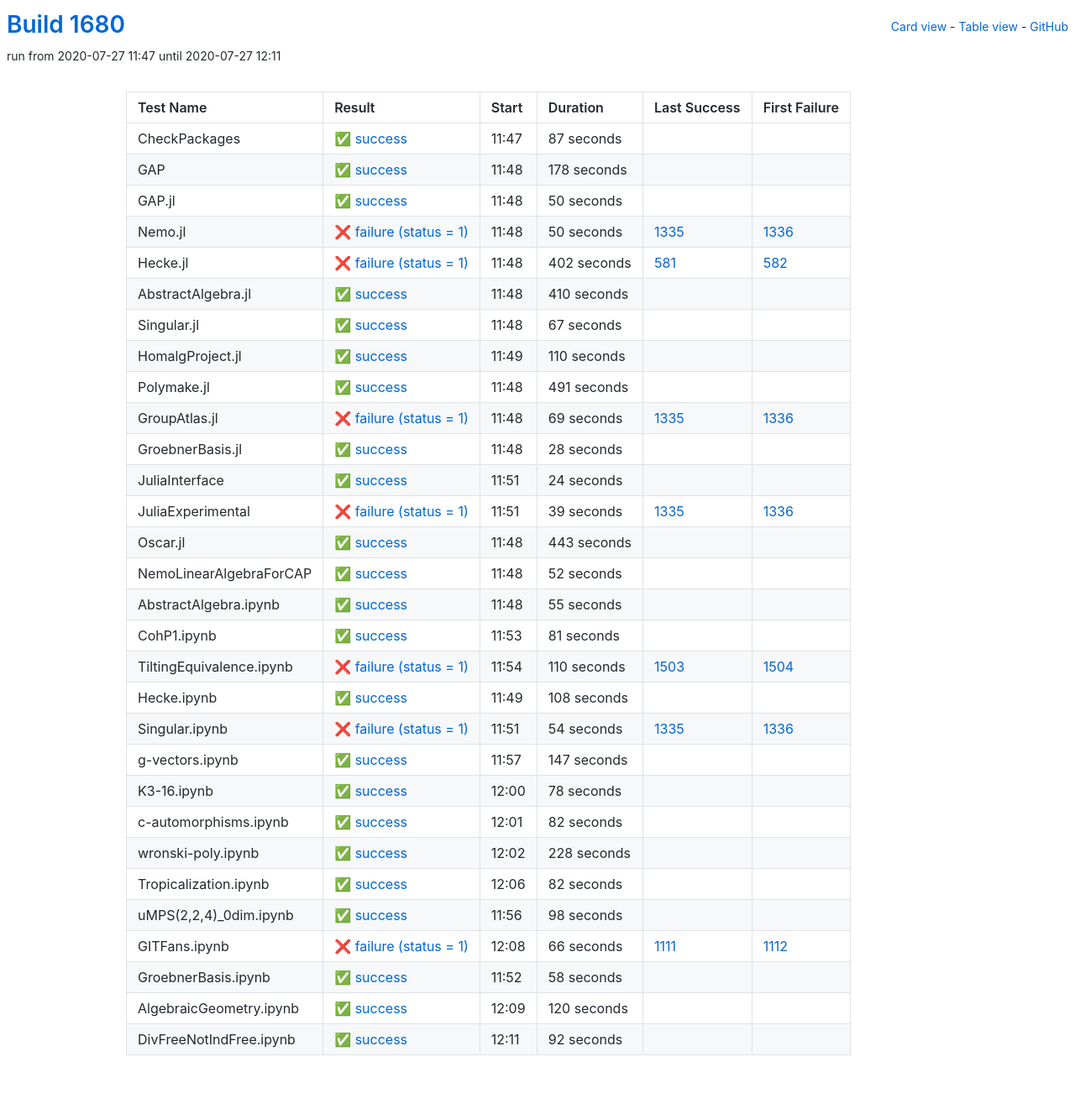
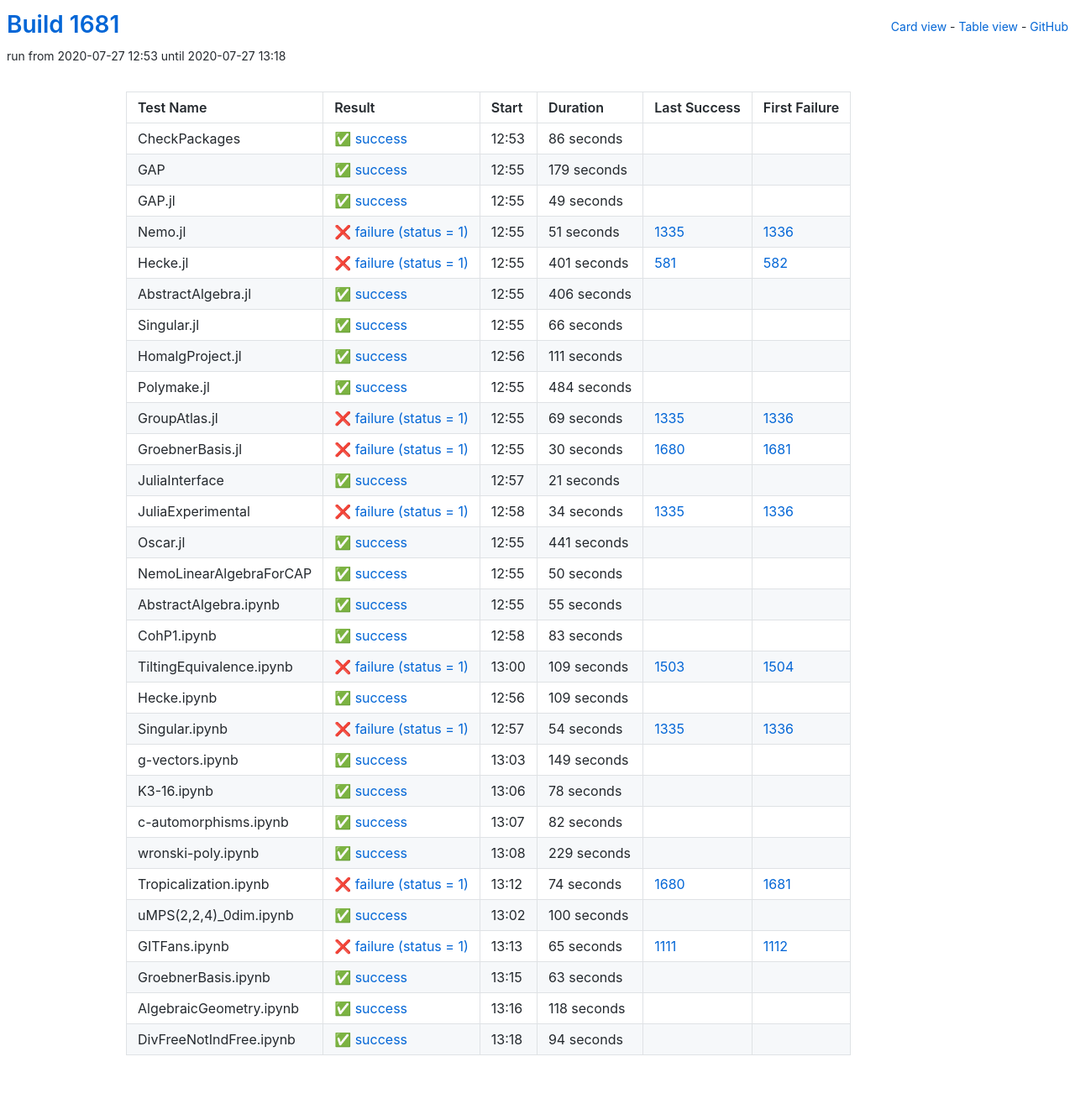
Before and after one commit to oscar-system/oscar-ci-status-1.4, a Jekyll site: the page built from table.html, in a window 1280 px wide. Shown: the whole page at 84% size. Built offline with Jekyll 4.4.1, drawn with Linux system fonts in a browser that asks for light colours.

Commit message:
Build #1681

```diff
--- a/_data/ci.yml
+++ b/_data/ci.yml
@@ -1,6 +1,6 @@
 ---
-build: 1680
-build_url: https://oscarci.mathematik.uni-kl.de/job/oscar-julia-1.4/1680/
+build: 1681
+build_url: https://oscarci.mathematik.uni-kl.de/job/oscar-julia-1.4/1681/
 job: oscar-julia-1.4
 organization: oscar-system
 repo: oscar-ci-status-1.4
@@ -8,116 +8,116 @@ repourl: https://github.com/oscar-system/oscar-ci-status-1.4
 tests:
 - name: CheckPackages
   id: checkpackages
-  log: https://oscarci.mathematik.uni-kl.de/job/oscar-julia-1.4/1680/artifact/logs/build-1680/CheckPackages.log
-  start: 2020-07-27 11:47
+  log: https://oscarci.mathematik.uni-kl.de/job/oscar-julia-1.4/1681/artifact/logs/build-1681/CheckPackages.log
+  start: 2020-07-27 12:53
   success: true
   exitcode: 0
   status: success
-  duration: 87
+  duration: 86
   last_success: false
   last_success_url:
   first_failure: false
   first_failure_url:
 - name: GAP
   id: gap
-  log: https://oscarci.mathematik.uni-kl.de/job/oscar-julia-1.4/1680/artifact/logs/build-1680/GAP.log
-  start: 2020-07-27 11:48
+  log: https://oscarci.mathematik.uni-kl.de/job/oscar-julia-1.4/1681/artifact/logs/build-1681/GAP.log
+  start: 2020-07-27 12:55
   success: true
   exitcode: 0
   status: success
-  duration: 178
+  duration: 179
   last_success: false
   last_success_url:
   first_failure: false
   first_failure_url:
 - name: GAP.jl
   id: gap-jl
-  log: https://oscarci.mathematik.uni-kl.de/job/oscar-julia-1.4/1680/artifact/logs/build-1680/GAP.jl.log
-  start: 2020-07-27 11:48
+  log: https://oscarci.mathematik.uni-kl.de/job/oscar-julia-1.4/1681/artifact/logs/build-1681/GAP.jl.log
+  start: 2020-07-27 12:55
   success: true
   exitcode: 0
   status: success
-  duration: 50
+  duration: 49
   last_success: false
   last_success_url:
   first_failure: false
   first_failure_url:
 - name: Nemo.jl
   id: nemo-jl
-  log: https://oscarci.mathematik.uni-kl.de/job/oscar-julia-1.4/1680/artifact/logs/build-1680/Nemo.jl.log
-  start: 2020-07-27 11:48
+  log: https://oscarci.mathematik.uni-kl.de/job/oscar-julia-1.4/1681/artifact/logs/build-1681/Nemo.jl.log
+  start: 2020-07-27 12:55
   success: false
   exitcode: 1
   status: failure
-  duration: 50
+  duration: 51
   last_success: 1335
   last_success_url: https://oscarci.mathematik.uni-kl.de/job/oscar-julia-1.4/1335/
   first_failure: 1336
   first_failure_url: https://oscarci.mathematik.uni-kl.de/job/oscar-julia-1.4/1336/
 - name: Hecke.jl
   id: hecke-jl
-  log: https://oscarci.mathematik.uni-kl.de/job/oscar-julia-1.4/1680/artifact/logs/build-1680/Hecke.jl.log
-  start: 2020-07-27 11:48
+  log: https://oscarci.mathematik.uni-kl.de/job/oscar-julia-1.4/1681/artifact/logs/build-1681/Hecke.jl.log
+  start: 2020-07-27 12:55
   success: false
   exitcode: 1
   status: failure
-  duration: 402
+  duration: 401
   last_success: 581
   last_success_url: https://oscarci.mathematik.uni-kl.de/job/oscar-julia-1.4/581/
   first_failure: 582
   first_failure_url: https://oscarci.mathematik.uni-kl.de/job/oscar-julia-1.4/582/
 - name: AbstractAlgebra.jl
   id: abstractalgebra-jl
-  log: https://oscarci.mathematik.uni-kl.de/job/oscar-julia-1.4/1680/artifact/logs/build-1680/AbstractAlgebra.jl.log
-  start: 2020-07-27 11:48
+  log: https://oscarci.mathematik.uni-kl.de/job/oscar-julia-1.4/1681/artifact/logs/build-1681/AbstractAlgebra.jl.log
+  start: 2020-07-27 12:55
   success: true
   exitcode: 0
   status: success
-  duration: 410
+  duration: 406
   last_success: false
   last_success_url:
   first_failure: false
   first_failure_url:
 - name: Singular.jl
   id: singular-jl
-  log: https://oscarci.mathematik.uni-kl.de/job/oscar-julia-1.4/1680/artifact/logs/build-1680/Singular.jl.log
-  start: 2020-07-27 11:48
+  log: https://oscarci.mathematik.uni-kl.de/job/oscar-julia-1.4/1681/artifact/logs/build-1681/Singular.jl.log
+  start: 2020-07-27 12:55
   success: true
   exitcode: 0
   status: success
-  duration: 67
+  duration: 66
   last_success: false
   last_success_url:
   first_failure: false
   first_failure_url:
 - name: HomalgProject.jl
   id: homalgproject-jl
-  log: https://oscarci.mathematik.uni-kl.de/job/oscar-julia-1.4/1680/artifact/logs/build-1680/HomalgProject.jl.log
-  start: 2020-07-27 11:49
+  log: https://oscarci.mathematik.uni-kl.de/job/oscar-julia-1.4/1681/artifact/logs/build-1681/HomalgProject.jl.log
+  start: 2020-07-27 12:56
   success: true
   exitcode: 0
   status: success
-  duration: 110
+  duration: 111
   last_success: false
   last_success_url:
   first_failure: false
   first_failure_url:
 - name: Polymake.jl
   id: polymake-jl
-  log: https://oscarci.mathematik.uni-kl.de/job/oscar-julia-1.4/1680/artifact/logs/build-1680/Polymake.jl.log
-  start: 2020-07-27 11:48
+  log: https://oscarci.mathematik.uni-kl.de/job/oscar-julia-1.4/1681/artifact/logs/build-1681/Polymake.jl.log
+  start: 2020-07-27 12:55
   success: true
   exitcode: 0
   status: success
-  duration: 491
+  duration: 484
   last_success: false
   last_success_url:
   first_failure: false
   first_failure_url:
 - name: GroupAtlas.jl
   id: groupatlas-jl
-  log: https://oscarci.mathematik.uni-kl.de/job/oscar-julia-1.4/1680/artifact/logs/build-1680/GroupAtlas.jl.log
-  start: 2020-07-27 11:48
+  log: https://oscarci.mathematik.uni-kl.de/job/oscar-julia-1.4/1681/artifact/logs/build-1681/GroupAtlas.jl.log
+  start: 2020-07-27 12:55
   success: false
   exitcode: 1
   status: failure
@@ -128,68 +128,68 @@ tests:
   first_failure_url: https://oscarci.mathematik.uni-kl.de/job/oscar-julia-1.4/1336/
 - name: GroebnerBasis.jl
   id: groebnerbasis-jl
-  log: https://oscarci.mathematik.uni-kl.de/job/oscar-julia-1.4/1680/artifact/logs/build-1680/GroebnerBasis.jl.log
-  start: 2020-07-27 11:48
+  log: https://oscarci.mathematik.uni-kl.de/job/oscar-julia-1.4/1681/artifact/logs/build-1681/GroebnerBasis.jl.log
+  start: 2020-07-27 12:55
+  success: false
+  exitcode: 1
+  status: failure
+  duration: 30
+  last_success: 1680
+  last_success_url: https://oscarci.mathematik.uni-kl.de/job/oscar-julia-1.4/1680/
+  first_failure: 1681
+  first_failure_url: https://oscarci.mathematik.uni-kl.de/job/oscar-julia-1.4/1681/
+- name: JuliaInterface
+  id: juliainterface
+  log: https://oscarci.mathematik.uni-kl.de/job/oscar-julia-1.4/1681/artifact/logs/build-1681/JuliaInterface.log
+  start: 2020-07-27 12:57
   success: true
   exitcode: 0
   status: success
-  duration: 28
-  last_success: false
-  last_success_url:
-  first_failure: false
-  first_failure_url:
-- name: JuliaInterface
-  id: juliainterface
-  log: https://oscarci.mathematik.uni-kl.de/job/oscar-julia-1.4/1680/artifact/logs/build-1680/JuliaInterface.log
-  start: 2020-07-27 11:51
-  success: true
-  exitcode: 0
-  status: success
-  duration: 24
+  duration: 21
   last_success: false
   last_success_url:
   first_failure: false
   first_failure_url:
 - name: JuliaExperimental
   id: juliaexperimental
-  log: https://oscarci.mathematik.uni-kl.de/job/oscar-julia-1.4/1680/artifact/logs/build-1680/JuliaExperimental.log
-  start: 2020-07-27 11:51
+  log: https://oscarci.mathematik.uni-kl.de/job/oscar-julia-1.4/1681/artifact/logs/build-1681/JuliaExperimental.log
+  start: 2020-07-27 12:58
   success: false
   exitcode: 1
   status: failure
-  duration: 39
+  duration: 34
   last_success: 1335
   last_success_url: https://oscarci.mathematik.uni-kl.de/job/oscar-julia-1.4/1335/
   first_failure: 1336
   first_failure_url: https://oscarci.mathematik.uni-kl.de/job/oscar-julia-1.4/1336/
 - name: Oscar.jl
   id: oscar-jl
-  log: https://oscarci.mathematik.uni-kl.de/job/oscar-julia-1.4/1680/artifact/logs/build-1680/Oscar.jl.log
-  start: 2020-07-27 11:48
+  log: https://oscarci.mathematik.uni-kl.de/job/oscar-julia-1.4/1681/artifact/logs/build-1681/Oscar.jl.log
+  start: 2020-07-27 12:55
   success: true
   exitcode: 0
   status: success
-  duration: 443
+  duration: 441
   last_success: false
   last_success_url:
   first_failure: false
   first_failure_url:
 - name: NemoLinearAlgebraForCAP
   id: nemolinearalgebraforcap
-  log: https://oscarci.mathematik.uni-kl.de/job/oscar-julia-1.4/1680/artifact/logs/build-1680/NemoLinearAlgebraForCAP.log
-  start: 2020-07-27 11:48
+  log: https://oscarci.mathematik.uni-kl.de/job/oscar-julia-1.4/1681/artifact/logs/build-1681/NemoLinearAlgebraForCAP.log
+  start: 2020-07-27 12:55
   success: true
   exitcode: 0
   status: success
-  duration: 52
+  duration: 50
   last_success: false
   last_success_url:
   first_failure: false
   first_failure_url:
 - name: AbstractAlgebra.ipynb
   id: abstractalgebra-ipynb
-  log: https://oscarci.mathematik.uni-kl.de/job/oscar-julia-1.4/1680/artifact/logs/build-1680/AbstractAlgebra.ipynb.log
-  start: 2020-07-27 11:48
+  log: https://oscarci.mathematik.uni-kl.de/job/oscar-julia-1.4/1681/artifact/logs/build-1681/AbstractAlgebra.ipynb.log
+  start: 2020-07-27 12:55
   success: true
   exitcode: 0
   status: success
@@ -200,44 +200,44 @@ tests:
   first_failure_url:
 - name: CohP1.ipynb
   id: cohp1-ipynb
-  log: https://oscarci.mathematik.uni-kl.de/job/oscar-julia-1.4/1680/artifact/logs/build-1680/CohP1.ipynb.log
-  start: 2020-07-27 11:53
+  log: https://oscarci.mathematik.uni-kl.de/job/oscar-julia-1.4/1681/artifact/logs/build-1681/CohP1.ipynb.log
+  start: 2020-07-27 12:58
   success: true
   exitcode: 0
   status: success
-  duration: 81
+  duration: 83
   last_success: false
   last_success_url:
   first_failure: false
   first_failure_url:
 - name: TiltingEquivalence.ipynb
   id: tiltingequivalence-ipynb
-  log: https://oscarci.mathematik.uni-kl.de/job/oscar-julia-1.4/1680/artifact/logs/build-1680/TiltingEquivalence.ipynb.log
-  start: 2020-07-27 11:54
+  log: https://oscarci.mathematik.uni-kl.de/job/oscar-julia-1.4/1681/artifact/logs/build-1681/TiltingEquivalence.ipynb.log
+  start: 2020-07-27 13:00
   success: false
   exitcode: 1
   status: failure
-  duration: 110
+  duration: 109
   last_success: 1503
   last_success_url: https://oscarci.mathematik.uni-kl.de/job/oscar-julia-1.4/1503/
   first_failure: 1504
   first_failure_url: https://oscarci.mathematik.uni-kl.de/job/oscar-julia-1.4/1504/
 - name: Hecke.ipynb
   id: hecke-ipynb
-  log: https://oscarci.mathematik.uni-kl.de/job/oscar-julia-1.4/1680/artifact/logs/build-1680/Hecke.ipynb.log
-  start: 2020-07-27 11:49
+  log: https://oscarci.mathematik.uni-kl.de/job/oscar-julia-1.4/1681/artifact/logs/build-1681/Hecke.ipynb.log
+  start: 2020-07-27 12:56
   success: true
   exitcode: 0
   status: success
-  duration: 108
+  duration: 109
   last_success: false
   last_success_url:
   first_failure: false
   first_failure_url:
 - name: Singular.ipynb
   id: singular-ipynb
-  log: https://oscarci.mathematik.uni-kl.de/job/oscar-julia-1.4/1680/artifact/logs/build-1680/Singular.ipynb.log
-  start: 2020-07-27 11:51
+  log: https://oscarci.mathematik.uni-kl.de/job/oscar-julia-1.4/1681/artifact/logs/build-1681/Singular.ipynb.log
+  start: 2020-07-27 12:57
   success: false
   exitcode: 1
   status: failure
@@ -248,20 +248,20 @@ tests:
   first_failure_url: https://oscarci.mathematik.uni-kl.de/job/oscar-julia-1.4/1336/
 - name: g-vectors.ipynb
   id: g-vectors-ipynb
-  log: https://oscarci.mathematik.uni-kl.de/job/oscar-julia-1.4/1680/artifact/logs/build-1680/g-vectors.ipynb.log
-  start: 2020-07-27 11:57
+  log: https://oscarci.mathematik.uni-kl.de/job/oscar-julia-1.4/1681/artifact/logs/build-1681/g-vectors.ipynb.log
+  start: 2020-07-27 13:03
   success: true
   exitcode: 0
   status: success
-  duration: 147
+  duration: 149
   last_success: false
   last_success_url:
   first_failure: false
   first_failure_url:
 - name: K3-16.ipynb
   id: k3-16-ipynb
-  log: https://oscarci.mathematik.uni-kl.de/job/oscar-julia-1.4/1680/artifact/logs/build-1680/K3-16.ipynb.log
-  start: 2020-07-27 12:00
+  log: https://oscarci.mathematik.uni-kl.de/job/oscar-julia-1.4/1681/artifact/logs/build-1681/K3-16.ipynb.log
+  start: 2020-07-27 13:06
   success: true
   exitcode: 0
   status: success
@@ -272,8 +272,8 @@ tests:
   first_failure_url:
 - name: c-automorphisms.ipynb
   id: c-automorphisms-ipynb
-  log: https://oscarci.mathematik.uni-kl.de/job/oscar-julia-1.4/1680/artifact/logs/build-1680/c-automorphisms.ipynb.log
-  start: 2020-07-27 12:01
+  log: https://oscarci.mathematik.uni-kl.de/job/oscar-julia-1.4/1681/artifact/logs/build-1681/c-automorphisms.ipynb.log
+  start: 2020-07-27 13:07
   success: true
   exitcode: 0
   status: success
@@ -284,84 +284,84 @@ tests:
   first_failure_url:
 - name: wronski-poly.ipynb
   id: wronski-poly-ipynb
-  log: https://oscarci.mathematik.uni-kl.de/job/oscar-julia-1.4/1680/artifact/logs/build-1680/wronski-poly.ipynb.log
-  start: 2020-07-27 12:02
+  log: https://oscarci.mathematik.uni-kl.de/job/oscar-julia-1.4/1681/artifact/logs/build-1681/wronski-poly.ipynb.log
+  start: 2020-07-27 13:08
   success: true
   exitcode: 0
   status: success
-  duration: 228
+  duration: 229
   last_success: false
   last_success_url:
   first_failure: false
   first_failure_url:
 - name: Tropicalization.ipynb
   id: tropicalization-ipynb
-  log: https://oscarci.mathematik.uni-kl.de/job/oscar-julia-1.4/1680/artifact/logs/build-1680/Tropicalization.ipynb.log
-  start: 2020-07-27 12:06
+  log: https://oscarci.mathematik.uni-kl.de/job/oscar-julia-1.4/1681/artifact/logs/build-1681/Tropicalization.ipynb.log
+  start: 2020-07-27 13:12
+  success: false
+  exitcode: 1
+  status: failure
+  duration: 74
+  last_success: 1680
+  last_success_url: https://oscarci.mathematik.uni-kl.de/job/oscar-julia-1.4/1680/
+  first_failure: 1681
+  first_failure_url: https://oscarci.mathematik.uni-kl.de/job/oscar-julia-1.4/1681/
+- name: uMPS(2,2,4)_0dim.ipynb
+  id: umps-2-2-4-0dim-ipynb
+  log: https://oscarci.mathematik.uni-kl.de/job/oscar-julia-1.4/1681/artifact/logs/build-1681/uMPS-2-2-4-_0dim.ipynb.log
+  start: 2020-07-27 13:02
   success: true
   exitcode: 0
   status: success
-  duration: 82
-  last_success: false
-  last_success_url:
-  first_failure: false
-  first_failure_url:
-- name: uMPS(2,2,4)_0dim.ipynb
-  id: umps-2-2-4-0dim-ipynb
-  log: https://oscarci.mathematik.uni-kl.de/job/oscar-julia-1.4/1680/artifact/logs/build-1680/uMPS-2-2-4-_0dim.ipynb.log
-  start: 2020-07-27 11:56
-  success: true
-  exitcode: 0
-  status: success
-  duration: 98
+  duration: 100
   last_success: false
   last_success_url:
   first_failure: false
   first_failure_url:
 - name: GITFans.ipynb
   id: gitfans-ipynb
-  log: https://oscarci.mathematik.uni-kl.de/job/oscar-julia-1.4/1680/artifact/logs/build-1680/GITFans.ipynb.log
-  start: 2020-07-27 12:08
+  log: https://oscarci.mathematik.uni-kl.de/job/oscar-julia-1.4/1681/artifact/logs/build-1681/GITFans.ipynb.log
+  start: 2020-07-27 13:13
   success: false
   exitcode: 1
   status: failure
-  duration: 66
+  duration: 65
   last_success: 1111
   last_success_url: https://oscarci.mathematik.uni-kl.de/job/oscar-julia-1.4/1111/
   first_failure: 1112
   first_failure_url: https://oscarci.mathematik.uni-kl.de/job/oscar-julia-1.4/1112/
 - name: GroebnerBasis.ipynb
   id: groebnerbasis-ipynb
-  log: https://oscarci.mathematik.uni-kl.de/job/oscar-julia-1.4/1680/artifact/logs/build-1680/GroebnerBasis.ipynb.log
-  start: 2020-07-27 11:52
+  log: https://oscarci.mathematik.uni-kl.de/job/oscar-julia-1.4/1681/artifact/logs/build-1681/GroebnerBasis.ipynb.log
+  start: 2020-07-27 13:15
   success: true
   exitcode: 0
   status: success
-  duration: 58
+  duration: 63
   last_success: false
   last_success_url:
   first_failure: false
   first_failure_url:
 - name: AlgebraicGeometry.ipynb
   id: algebraicgeometry-ipynb
-  log: https://oscarci.mathematik.uni-kl.de/job/oscar-julia-1.4/1680/artifact/logs/build-1680/AlgebraicGeometry.ipynb.log
-  start: 2020-07-27 12:09
+  log: https://oscarci.mathematik.uni-kl.de/job/oscar-julia-1.4/1681/artifact/logs/build-1681/AlgebraicGeometry.ipynb.log
+  start: 2020-07-27 13:16
   success: true
   exitcode: 0
   status: success
-  duration: 120
+  duration: 118
   last_success: false
   last_success_url:
   first_failure: false
   first_failure_url:
 - name: DivFreeNotIndFree.ipynb
   id: divfreenotindfree-ipynb
-  log: https://oscarci.mathematik.uni-kl.de/job/oscar-julia-1.4/1680/artifact/logs/build-1680/DivFreeNotIndFree.ipynb.log
-  start: 2020-07-27 12:11
+  log: https://oscarci.mathematik.uni-kl.de/job/oscar-julia-1.4/1681/artifact/logs/build-1681/DivFreeNotIndFree.ipynb.log
+  start: 2020-07-27 13:18
   success: true
   exitcode: 0
   status: success
-  duration: 92
+  duration: 94
   last_success: false
   last_success_url:
   first_failure: false
```
Also changed, not shown: README.md.
